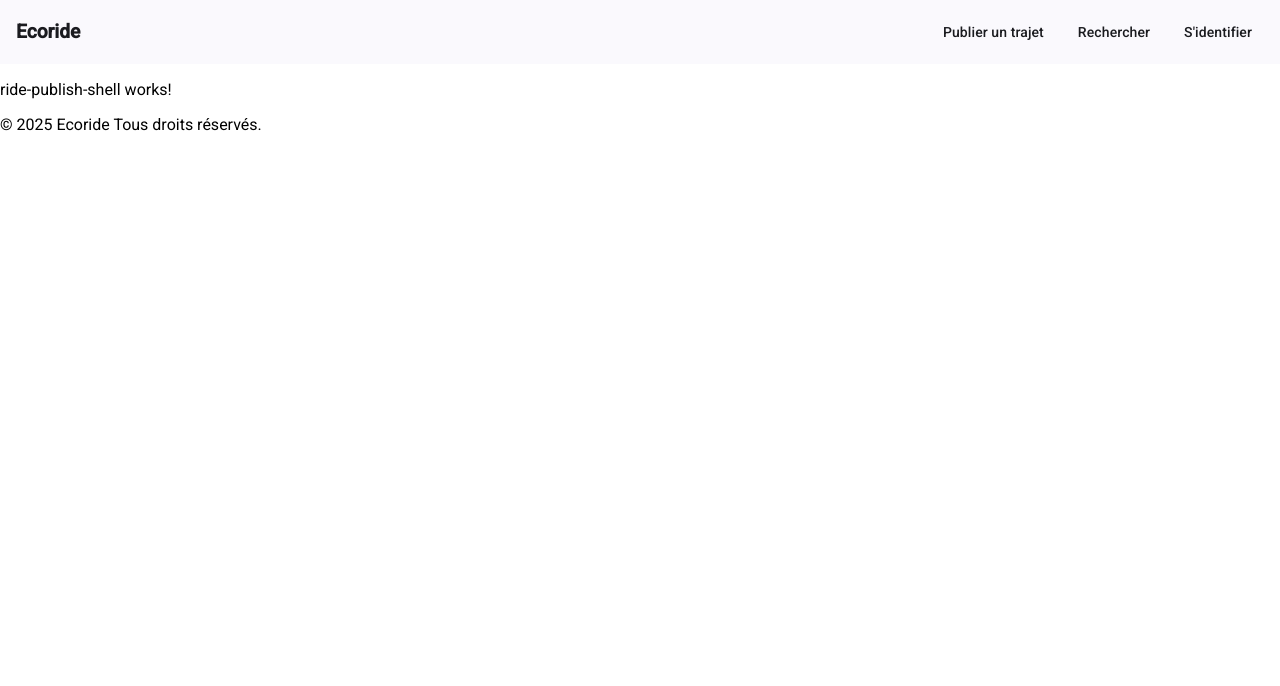
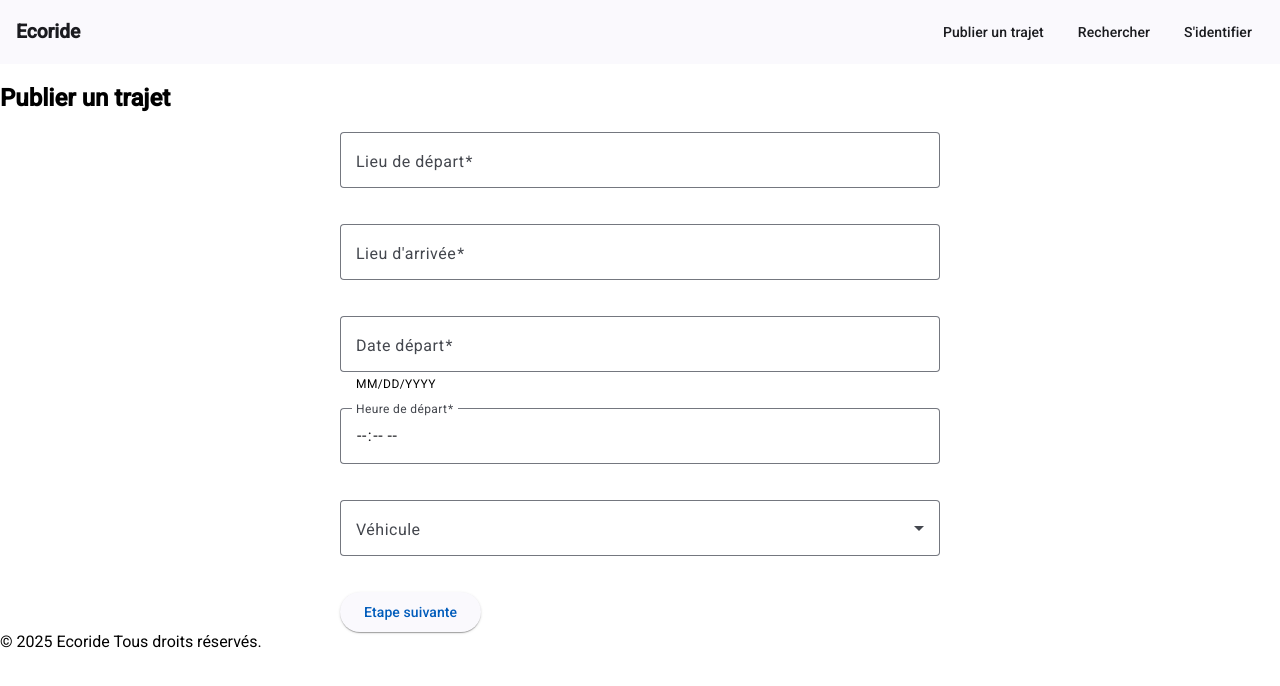
Before and after one commit to nicov51/ecoride-front, an Angular app: page /publier/infos-trajet in a window 1280 px wide. Shown: the top 686 px of the page. Built offline with nearby package versions, Linux system fonts and the light colour scheme.

Commit message:
feat(carpool-create): publish-ride form step1

```diff
--- a/src/app/features/carpool/publish-ride/data-access/ride-publish.service.ts
+++ b/src/app/features/carpool/publish-ride/data-access/ride-publish.service.ts
@@ -1,9 +1,38 @@
 import { Injectable } from '@angular/core';
+import {BehaviorSubject, Observable} from "rxjs";
+
+interface RideFormValue {
+  departurePlace: string;
+  arrivalPlace: string;
+  departureDate: Date;
+  departureTime: string;
+  carId: number;
+}
 
 @Injectable({
   providedIn: 'root'
 })
+
 export class RidePublishService {
 
-  constructor() { }
+//stockage provisoire des datas, dans le localstorage par la suite ?
+  private rideData = new BehaviorSubject<Partial<RideFormValue>>({});
+
+  //on rend ces données ecoutables
+  rideData$ = this.rideData.asObservable();
+
+  //{...A, ...B}  signifie que B ecrase A
+  setRideStep1(data: Partial<RideFormValue>) {
+    this.rideData.next({...this.rideData.value,...data});
+  }
+
+  getRideData(): Partial<RideFormValue> {
+    return this.rideData.value;
+  }
+
+  clear(){
+    this.rideData.next({});
+  }
+
+
 }
--- a/src/app/features/carpool/publish-ride/ui/ride-publish-shell/ride-publish-shell.component.html
+++ b/src/app/features/carpool/publish-ride/ui/ride-publish-shell/ride-publish-shell.component.html
@@ -1 +1,2 @@
-<p>ride-publish-shell works!</p>
+<h2>Publier un trajet</h2>
+<router-outlet></router-outlet>
--- a/src/app/features/carpool/publish-ride/ui/ride-publish-shell/ride-publish-shell.component.ts
+++ b/src/app/features/carpool/publish-ride/ui/ride-publish-shell/ride-publish-shell.component.ts
@@ -1,9 +1,12 @@
 import { Component } from '@angular/core';
+import {RouterOutlet} from "@angular/router";
 
 @Component({
   selector: 'app-ride-publish-shell',
   standalone: true,
-  imports: [],
+  imports: [
+    RouterOutlet
+  ],
   templateUrl: './ride-publish-shell.component.html',
   styleUrl: './ride-publish-shell.component.css'
 })
--- a/src/app/features/carpool/publish-ride/ui/step1-ride-info/step1-ride-info.component.css
+++ b/src/app/features/carpool/publish-ride/ui/step1-ride-info/step1-ride-info.component.css
@@ -0,0 +1,22 @@
+
+.form-container {
+  display: flex;
+  flex-direction: column;
+  gap: 16px;
+  max-width: 600px;
+  margin: 0 auto;
+}
+
+.form-container mat-form-field {
+  width: 100%;
+}
+
+.form-container > div {
+  display: flex;
+  gap: 16px;
+  flex-wrap: wrap;
+}
+
+button[type="submit"] {
+  align-self: flex-end;
+}
--- a/src/app/features/carpool/publish-ride/ui/step1-ride-info/step1-ride-info.component.html
+++ b/src/app/features/carpool/publish-ride/ui/step1-ride-info/step1-ride-info.component.html
@@ -1 +1,43 @@
-<p>step-1-ride-info works!</p>
+<form [formGroup]="rideForm" (ngSubmit) = "onNextStep()"  class="form-container">
+
+  <mat-form-field appearance="outline">
+    <mat-label>Lieu de départ</mat-label>
+    <input matInput formControlName="departurePlace" placeholder="rue des moissons, Reims">
+  </mat-form-field>
+
+  <mat-form-field appearance="outline">
+    <mat-label>Lieu d'arrivée</mat-label>
+    <input matInput formControlName="arrivalPlace" placeholder="rue de l'eglise, Troyes">
+  </mat-form-field>
+
+  <div>
+    <mat-form-field appearance="outline">
+      <mat-label>Date départ</mat-label>
+      <input matInput formControlName="departureDate" [matDatepicker]="picker" >
+      <mat-hint>MM/DD/YYYY</mat-hint>
+      <mat-datepicker-toggle matIconSuffix [for]="picker"></mat-datepicker-toggle>
+      <mat-datepicker #picker></mat-datepicker>
+    </mat-form-field>
+
+    <mat-form-field appearance="outline">
+      <mat-label>Heure de départ</mat-label>
+      <input matInput formControlName="departureTime" type="time">
+    </mat-form-field>
+  </div>
+
+  <mat-form-field appearance="outline" class="w-full">
+    <mat-label>Véhicule</mat-label>
+    <mat-select formControlName="carId">
+      <mat-option *ngFor="let car of cars" [value]="car.id">
+        {{ car.model }} ({{ car.fuel }}) - {{ car.color }}
+      </mat-option>
+    </mat-select>
+  </mat-form-field>
+
+  <div>
+    <button mat-raised-button type="submit">
+      Etape suivante
+    </button>
+  </div>
+
+</form>
--- a/src/app/features/carpool/publish-ride/ui/step1-ride-info/step1-ride-info.component.ts
+++ b/src/app/features/carpool/publish-ride/ui/step1-ride-info/step1-ride-info.component.ts
@@ -1,12 +1,79 @@
-import { Component } from '@angular/core';
+import {Component, inject, OnInit} from '@angular/core';
+import {FormBuilder, FormGroup, ReactiveFormsModule, Validators} from "@angular/forms";
+import {MatFormField, MatHint, MatLabel} from "@angular/material/form-field";
+import {MatInput} from "@angular/material/input";
+import {MatButton} from "@angular/material/button";
+import {MatDatepicker, MatDatepickerInput, MatDatepickerToggle} from "@angular/material/datepicker";
+import {MatOption, MatSelect} from "@angular/material/select";
+import {NgForOf} from "@angular/common";
+import {Car} from "../../../../../core/models/user/Car";
+import {Router} from "@angular/router";
+import {CarService} from "../../../../user-space/pages/driver/car.service";
+import {RidePublishService} from "../../data-access/ride-publish.service";
 
 @Component({
   selector: 'app-step1-ride-info',
   standalone: true,
-  imports: [],
+  imports: [
+    ReactiveFormsModule,
+    MatFormField,
+    MatInput,
+    MatLabel,
+    MatHint,
+    MatButton,
+    MatDatepickerInput,
+    MatDatepickerToggle,
+    MatDatepicker,
+    MatSelect,
+    MatOption,
+    NgForOf
+  ],
   templateUrl: './step1-ride-info.component.html',
   styleUrl: './step1-ride-info.component.css'
 })
-export class Step1RideInfoComponent {
+export class Step1RideInfoComponent implements OnInit {
+
+  rideForm!: FormGroup;
+  cars: Car[] = [];
+  private ridePublishService = inject(RidePublishService)
+
+
+
+  constructor(
+    private fb: FormBuilder,
+    private router: Router,
+    // creer 1 carService pour recup les cars
+    // private carService: CarService,
+    // creer service pour publish-ride
+    ) {
+  }
+
+  ngOnInit(): void {
+    this.rideForm = this.fb.group({
+      departurePlace: ['', Validators.required],
+      arrivalPlace: ['', Validators.required],
+      departureDate: ['', Validators.required],
+      departureTime: ['', Validators.required],
+      carId: [null],
+    });
+
+    // this.carService.getUserCars().subscribe(cars => {
+    //   this.cars = cars;
+    // });
+
+
+  }
+
+
+onNextStep(): void {
+    if (this.rideForm.valid){
+      //on recupere la 1ere partie des datas
+      this.ridePublishService.setRideStep1(this.rideForm.value);
+
+      //appeler la methode router.navigate pour aller a l'etape suivante
+      this.router.navigate(['/publier/itineraire'])
+    };
+
 
 }
+}
--- a/src/app/features/carpool/search/search.component.ts
+++ b/src/app/features/carpool/search/search.component.ts
@@ -3,7 +3,7 @@ import {SearchFormComponent} from "../../../shared/form/search-form/search-form.
 import {SearchResultsComponent} from "./search-results/search-results.component";
 import { JsonPipe, NgIf} from "@angular/common";
 import {SearchParams} from "../../../core/models/ride/SearchParams";
-import {FormBuilder, FormGroup, FormsModule} from "@angular/forms";
+import {FormBuilder, FormGroup} from "@angular/forms";
 import {SearchFiltersComponent} from "./search-filters/search-filters.component";
 
 
```
Also changed, not shown: src/app/features/user-space/pages/driver/car.service.ts (added, +30 -0 lines), 1 other file (tests, documents, lock files or other folders).
